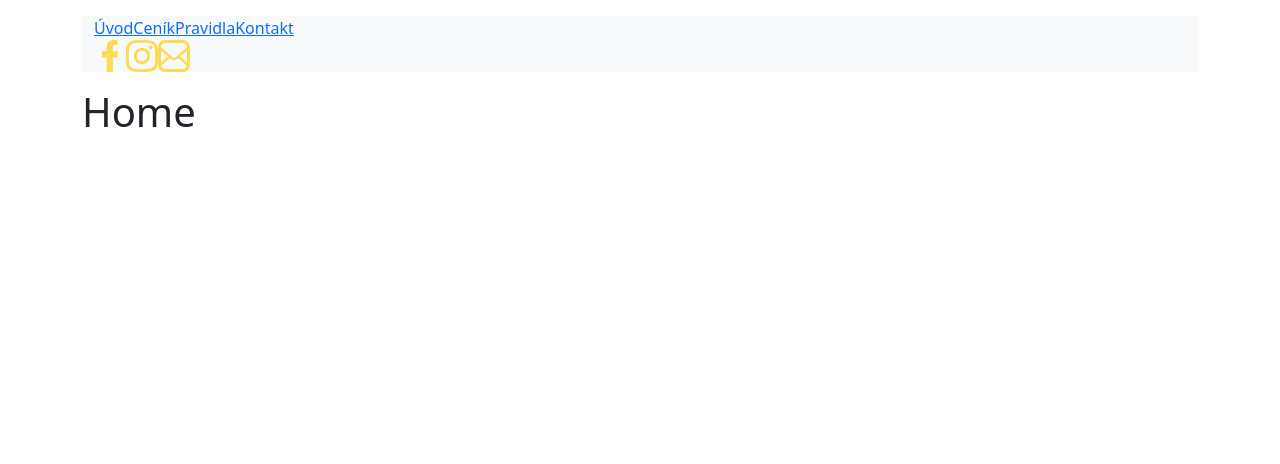
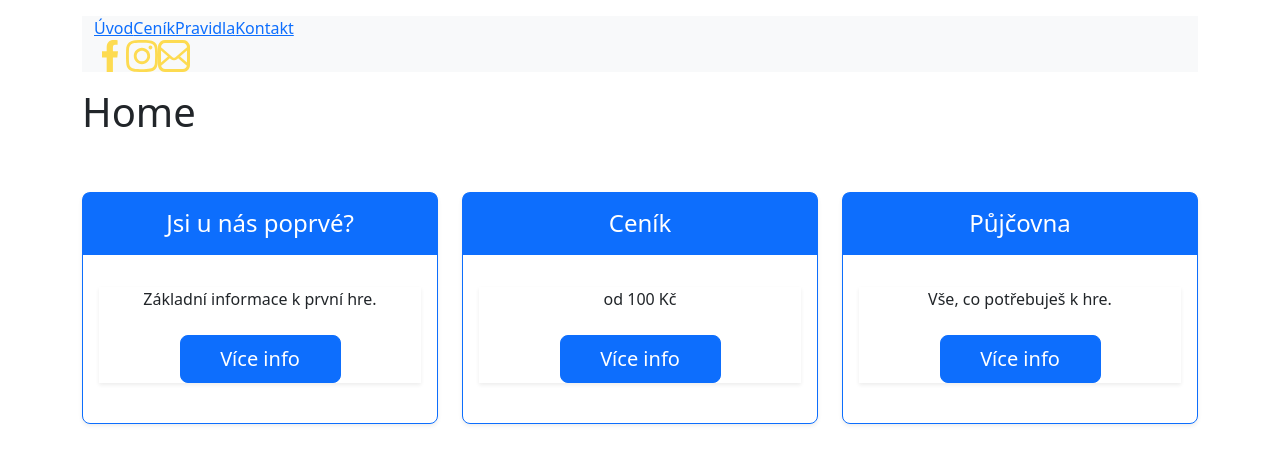
Before and after one commit to boldMari/airsoft, a React (Create React App) app: page / in a window 1280 px wide. Shown: the top 464 px of the page. Built offline with nearby package versions, Linux system fonts and the light colour scheme.

Commit message:
preparing card component

```diff
--- /dev/null
+++ b/src/components/Card.js
@@ -0,0 +1,24 @@
+import "./card.css"
+
+
+
+const Card = ({title = "Výchozí nadpis", description, link, cta}) => {
+    return (
+        <>
+            <div className="card mb-4 rounded-3 shadow-sm border-primary">
+                <div className="card-header py-3 text-bg-primary border-primary text-shadow">
+                    <h4 className="my-0 fw-normal">{title}</h4>
+                </div>
+                <div className="card-body">
+                    <ul className="list-unstyled mt-3 mb-4 shadow-sm">
+                        <li>{description}</li>
+                        <br/>
+                            <a href={link} className="w-50 btn btn-lg btn-primary border-primary text-shadow">{cta}</a>
+                    </ul>
+                </div>
+            </div>
+        </>
+    )
+}
+
+export default Card
--- a/src/pages/index.js
+++ b/src/pages/index.js
@@ -1,6 +1,7 @@
 import Container from "react-bootstrap/Container";
 import Row from "react-bootstrap/Row";
 import Col from "react-bootstrap/Col";
+import Card from "../components/Card";
 
 const Home = () => {
 	return (
@@ -10,6 +11,17 @@ const Home = () => {
 					<h1>Home</h1>
 				</Col>
 			</Row>
+			<Row className="row-cols-1 row-cols-md-3 mb-3 text-center mt-5">
+				<Col>
+					<Card title="Jsi u nás poprvé?" description="Základní informace k první hre." link="/informace" cta="Více info"></Card>
+				</Col>
+				<Col>
+					<Card title="Ceník" description="od 100 Kč" link="/cenik" cta="Více info"></Card>
+				</Col>
+				<Col>
+					<Card title="Půjčovna" description="Vše, co potřebuješ k hre." link="/cenik" cta="Více info"></Card>
+				</Col>
+			</Row>
 		</Container>
 	)
 }
```
Also changed, not shown: src/components/card.css (added). Lines whose indentation alone changed are shown as unchanged.
